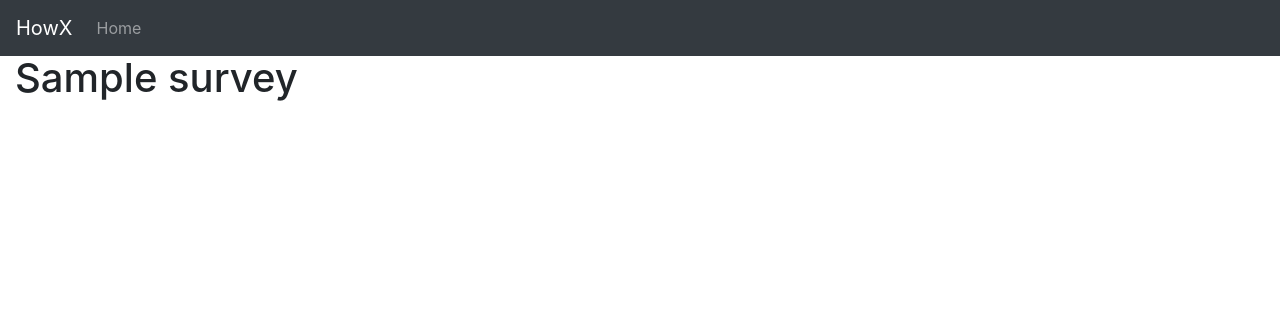
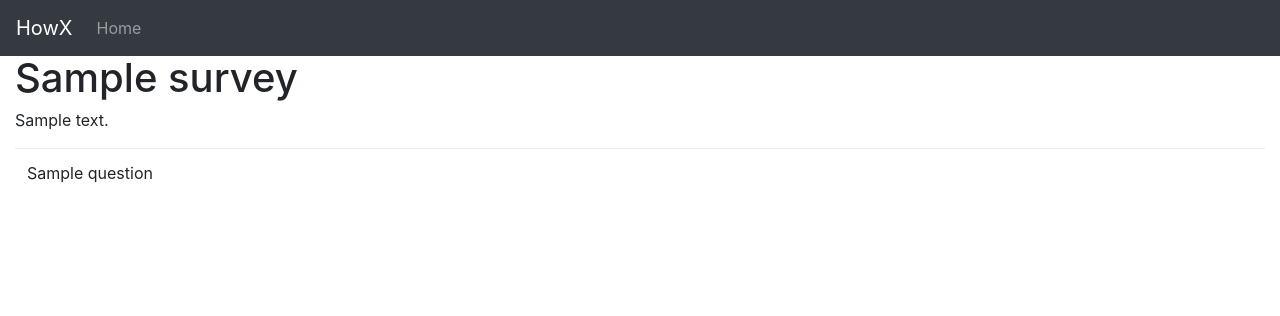
Before and after one commit to jarnoln/how-x-are-you, a Django app: template survey/templates/survey/survey.html in a window 1280 px wide. Shown: the top 316 px of the page. Run offline with Django 3.2, Linux system fonts and the light colour scheme; the template is opened without the code that fills it: most values are stand-ins (such as "Sample title", 1, 10 or a date in 2020); parts of the project's set-up code (start-up, migrations or seed data) failed here and were passed over; some libraries are stand-ins or nearby versions.

Commit message:
List questions on survey page

```diff
--- a/survey/templates/survey/survey.html
+++ b/survey/templates/survey/survey.html
@@ -3,8 +3,19 @@
 
 {% block title %}{{ survey.title }}{% endblock %}
 {% block content %}
-  {% if not survey %}
-    {% trans 'No survey' %}
-  {% endif %}
-    <h1> {{ survey.title }} </h1>
+
+{% if not survey %}
+  {% trans 'No survey' %}
+{% endif %}
+<h1> {{ survey.title }} </h1>
+<p> {{ survey.description }} </p>
+
+<table class="table">
+{% for question in survey.question_set.all %}
+  <tr>
+    <td>{{ question.title }}</td>
+  </tr>
+{% endfor %}
+</table>
+
 {% endblock content %}
```
Also changed, not shown: survey/tests/test_survey.py (+4 -1 lines).
